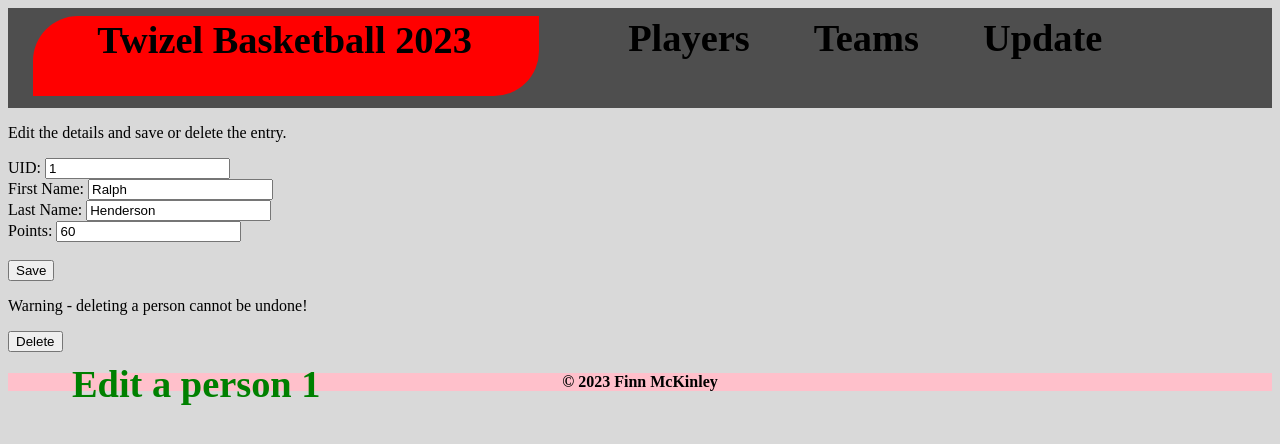
After one commit to netnz2019/finn_mckinleyDT2023, a Flask app: page /update/1 in a window 1280 px wide. The commit adds this page. Shown: the top 444 px of the page. Run offline with Flask 3, Linux system fonts and the light colour scheme; data comes from the database, SQL or seed files in the repository; both versions use the stored data as it was after the commit; some web fonts are replaced.

Commit message:
Added basic updating functionality

```diff
--- a/main.py
+++ b/main.py
@@ -1,6 +1,6 @@
 from flask import Flask, render_template
 from flask import request, redirect, url_for
-from sqlalchemy import create_engine, ForeignKey, Column, String, Integer,CHAR, update
+from sqlalchemy import create_engine, ForeignKey, Column, String, Integer,CHAR
 from sqlalchemy.orm import declarative_base
 from sqlalchemy.orm import sessionmaker
 from sqlalchemy_utils.functions import database_exists
@@ -180,5 +180,55 @@ def players():
   print(results)
   return render_template("players.html", page_title="PLAYERS", query_results = results)
 
+
+@app.route('/update/<ids>', methods=['POST', 'GET'])
+#Update is used to update a database entry or delete a database entry. A custom page is created on the fly
+#for a person when the SSN is passed from edit_person().
+#First the person details are got as an object from the DB using SQLalchemy - create a person object.
+#Next, (last line of this function) the update page is rendered by passing fname, lname etc to update.html
+#If values are edited, they are saved by e.g. person.firstname = request.form['fname'] - which gets
+#the edited value from the form and sets a person attribute. The session is commited and a redirect to 'people'
+#so that you can see the edit
+#If delete is pressed, the person object is deleted using session.delete(person)
+def update(ids):
+  print(ids)
+  Base.metadata.create_all(bind=engine)
+  Session = sessionmaker(bind=engine)
+  session = Session()
+  # getting input with ssn = ssn in HTML form
+  uid = ids
+  print("uid requested is ... " + uid)
+  uid = int(uid)
+
+  player = session.query(Player).filter(Player.uid == uid).first()
+  fname = player.get_firstname()
+  print(fname) #Check getter method works
+  lname = player.get_lastname()
+  points = player.get_points()
+
+  if request.method == 'POST': #Check which button is clicked
+
+    if request.form['edit_button'] =="Save": #Save pressed, so update the details. request.form['edit_button'] checks the value of the button.
+      print("Save clicked - update")
+      player.firstname = request.form['fname']# Get the fanme from the form and set it. In SQLalchemy we can directly edit an objects attributes!
+      print( "Got the first name")
+      player.lastname = request.form['lname']
+      print( "Last Name is " + lname)
+      #person.ssn = request.form['int'] ssn is a primary key - do not change
+      player.points = int(request.form['points'])
+      session.commit()
+      return redirect(url_for('people', page_title="PEOPLE"))
+
+    elif request.form['edit_button'] =="Delete":# Delete so delete the player
+      print("Delete clicked  -update")
+      session.delete(player)
+      session.commit()
+      print("deleted person with id " + ids)
+      return redirect(url_for('people', page_title="PEOPLE"))
+
+  print("sending variables from update")
+  #Return statement below is run the first time the page is loaded.
+  return render_template("update.html",page_title='UPDATE A PERSON', ids=uid, Fname = fname, Lname = lname, Points = points)
+
 if __name__ == "__main__":    # Starts App
     app.run(debug=True, host="0.0.0.0", port=8080)
--- a/templates/header.html
+++ b/templates/header.html
@@ -14,6 +14,10 @@
       <h2>
         <a href='/teams'>Teams</a>
       </h2>
+
+      <h2>
+        <a href='/update'>Update</a>
+      </h2>
     </div>
   </div>
 
--- /dev/null
+++ b/templates/update.html
@@ -0,0 +1,36 @@
+{% extends 'layout.html' %}
+{% block content %}
+
+<h1 style="color:green;">Edit a person {{ ids }}</h1>
+
+<p>Edit the details and save or delete the entry.</p>
+
+<!-- send any from button to update/{{ids}} -->
+<form action="/update/{{ids}}" method="post">
+
+
+<label for="uid">UID:</label>
+
+<input type="text" id="uid" name="uid" value="{{ids}}">
+  </br>
+<label for="firstname">First Name:</label>
+ {% if Fname|length %} <!-- You can use if statements in Jinga to control the appearance of your page depending upon the parameters passed -->
+<input type="text" id="firstname" name="fname" placeholder="firstname" value = "{{Fname}}">
+ {% else %}
+<input type="text" id="firstname" name="fname" placeholder="firstname">
+ {% endif %}
+</br>
+
+<label for="lastname">Last Name:</label>
+<input type="text" id="lastname" name="lname" placeholder="lastname" value={{Lname}}></br>
+
+<label for="points">Points:</label>
+<input type="text" id="points" name="points" placeholder="points" value={{Points}}>  </br></br>
+
+  <!-- Note both buttons have the same name, but different values. This is used in the update method - so we can tell which button was pressed! -->
+<button type="submit" name="edit_button" value="Save">Save</button></br>
+
+<p> Warning - deleting a person cannot be undone!</p>
+<button type="submit" name="edit_button" value="Delete">Delete</button></br>
+</form>
+ {% endblock %}
```
Also changed, not shown: mydb.db.
